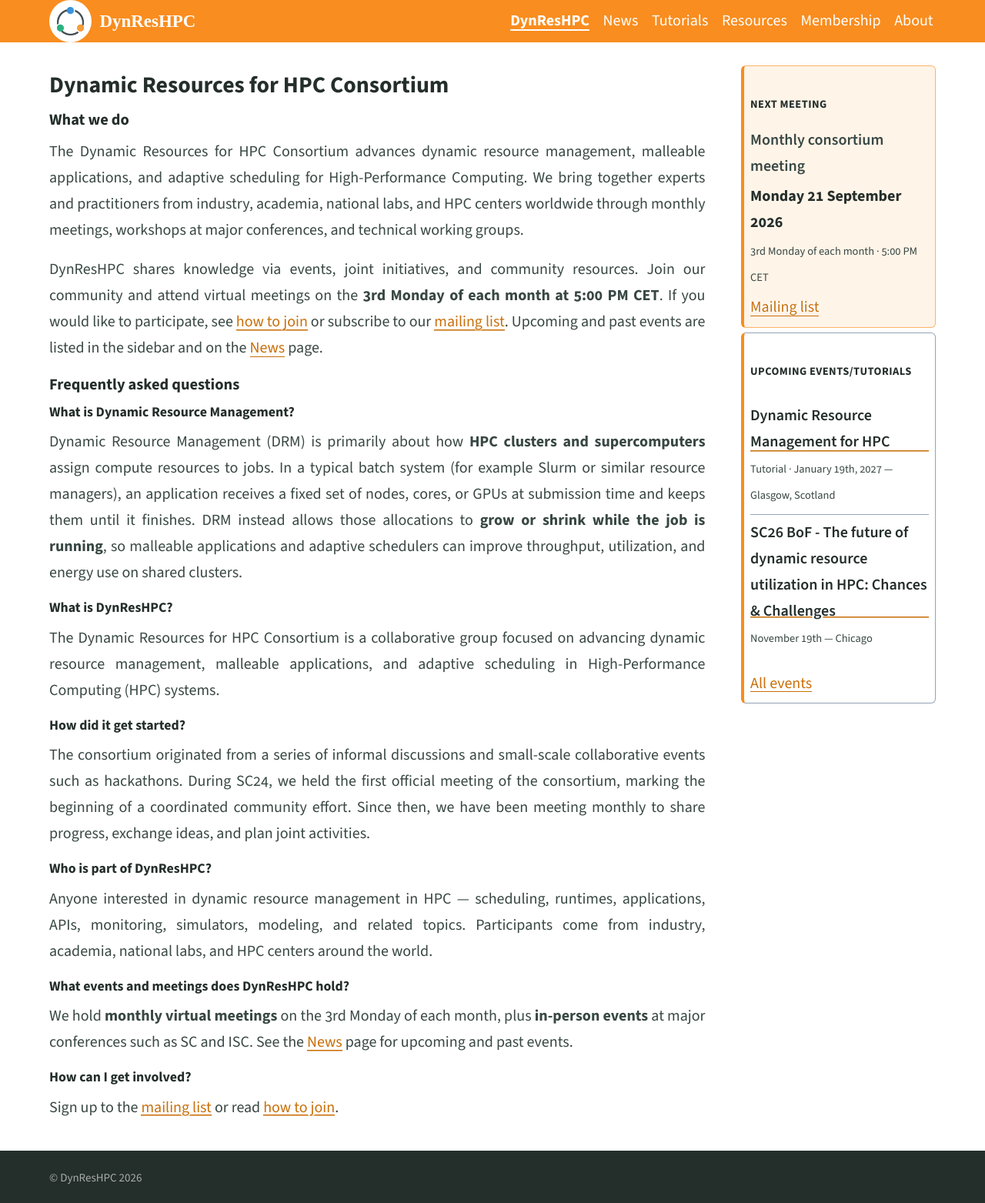
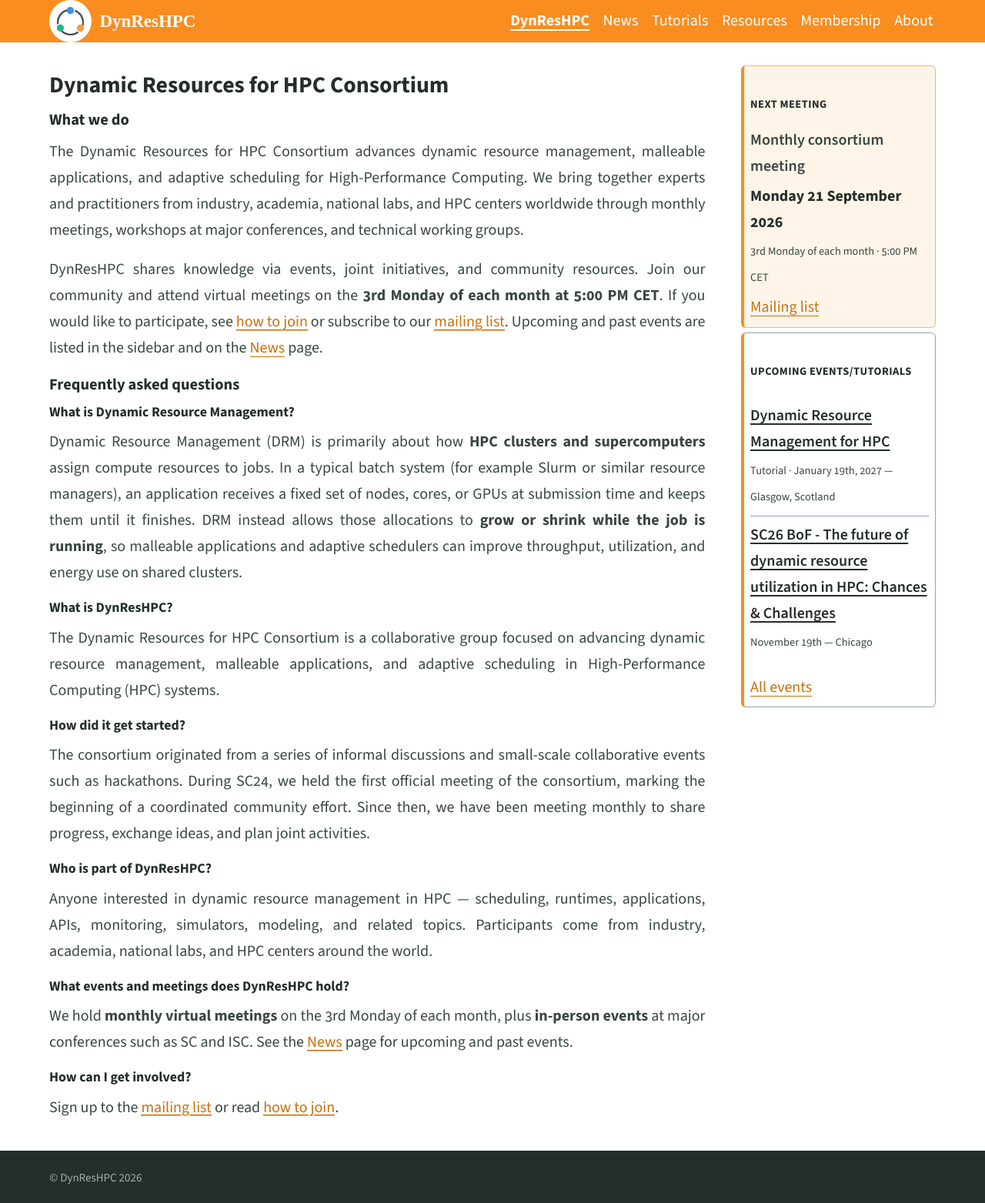
Before and after one commit to dynreshpc/dynreshpc.github.io, a Jekyll site: the page built from index.md, in a window 1280 px wide. Shown: the whole page at 77% size. Built offline with Jekyll 4.4.1, drawn with Linux system fonts in a browser that asks for light colours.

Commit message:
Improved sidecards visuals

```diff
--- a/_includes/events-compact.html
+++ b/_includes/events-compact.html
@@ -1,4 +1,4 @@
-{% assign event_limit = include.limit | default: 4 | plus: 0 %}
+{% assign event_limit = include.limit | default: 3 | plus: 0 %}
 {% assign event_count = 0 %}
 {% assign kind_filter = include.kind %}
 {% assign today = site.time | date: "%Y-%m-%d" %}
--- a/_includes/sidebar-cards.html
+++ b/_includes/sidebar-cards.html
@@ -1,8 +1,27 @@
+{% assign today = site.time | date: "%Y-%m-%d" %}
+{% assign upcoming_count = 0 %}
+{% for tutorial in site.data.tutorials %}
+  {% if tutorial.date_iso and tutorial.date_iso >= today %}
+    {% assign upcoming_count = upcoming_count | plus: 1 %}
+  {% endif %}
+{% endfor %}
+{% for year_group in site.data.events %}
+  {% for event in year_group.events %}
+    {% if event.date_iso and event.date_iso >= today %}
+      {% unless event.kind == 'meeting' %}
+        {% assign upcoming_count = upcoming_count | plus: 1 %}
+      {% endunless %}
+    {% endif %}
+  {% endfor %}
+{% endfor %}
+
 <div class="sidebar-cards">
   {% include sidebar-next-meeting.html %}
+  {% if upcoming_count > 0 %}
   <section class="sidebar-card sidebar-card--events">
     <h3>Upcoming events/tutorials</h3>
-    {% include events-compact.html limit=2 kind=event %}
+    {% include events-compact.html limit=3 kind=event %}
     <p><a href="/news/">All events</a></p>
   </section>
+  {% endif %}
 </div>
--- a/_sass/_theme.scss
+++ b/_sass/_theme.scss
@@ -824,13 +824,29 @@ pre code {
     display: block;
     font-weight: 600;
     color: $headingColour;
-    margin-bottom: .1rem;
+    margin-bottom: .25rem;
   }
 
   .event-list__meta {
     font-size: .85rem;
     color: $bodyColour;
     margin: 0;
+  }
+}
+
+.typeset .event-list--compact a.event-list__title {
+  background-image: none;
+  text-shadow: none;
+  text-decoration: underline;
+  text-decoration-thickness: 0.08em;
+  text-underline-offset: 0.2em;
+
+  &:hover,
+  &:active,
+  &:focus {
+    background-image: none;
+    text-shadow: none;
+    color: $hoverColour;
   }
 }
 
```
